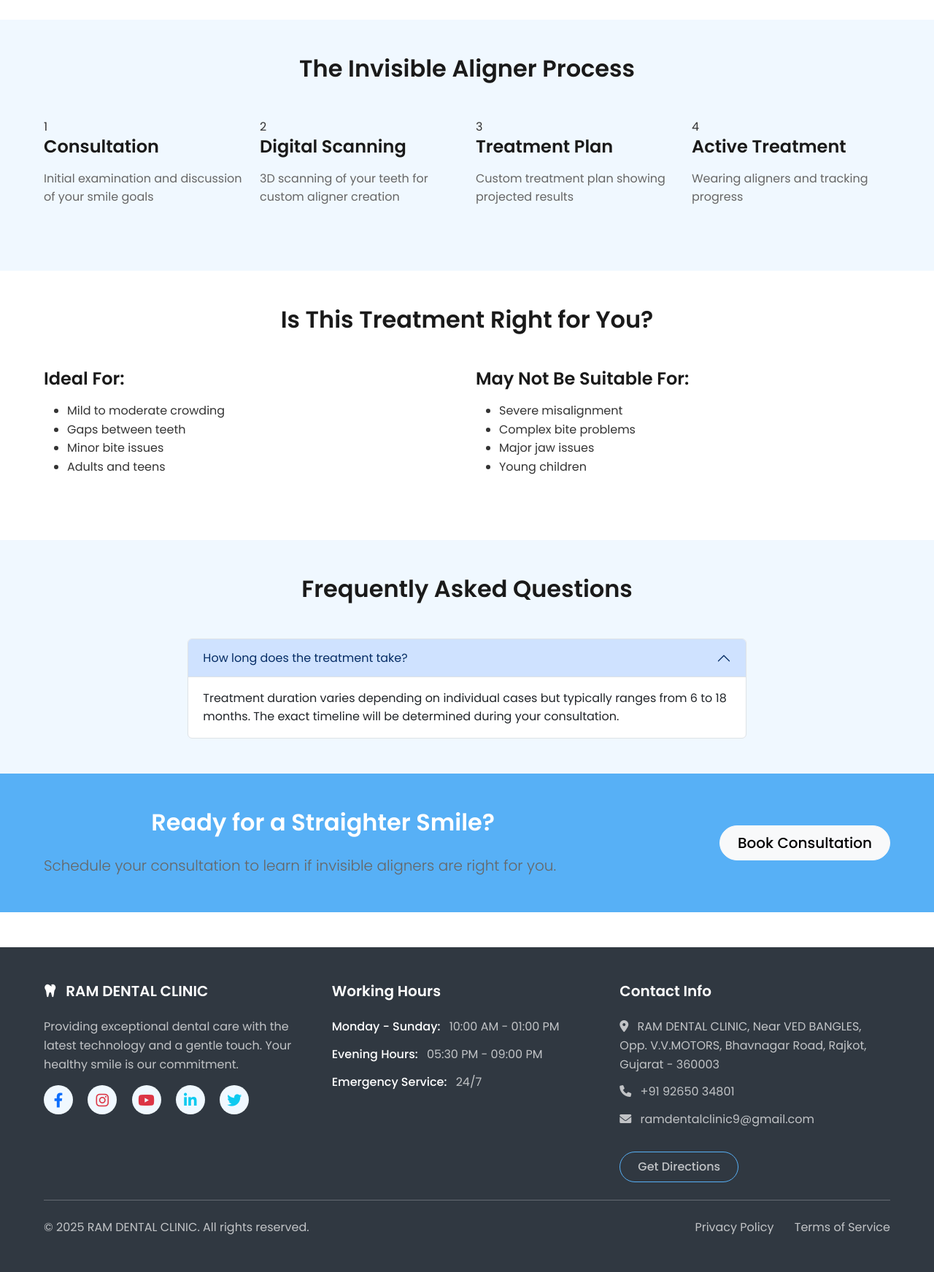
After one commit to phenilb55/RDCIC, a Flask app: page /services/invisible-aligners in a window 1280 px wide. The commit adds this page. Shown: the part 903-2646 px from the top of the page at 73% size. Run offline with Flask 3, Linux system fonts and the light colour scheme; some libraries are stand-ins or nearby versions.

Commit message:
Updated project with new files and changes

```diff
--- /dev/null
+++ b/Procfile.txt
@@ -0,0 +1 @@
+web: gunicorn functions.app.main:app
--- a/functions/app/main.py
+++ b/functions/app/main.py
@@ -101,8 +101,12 @@ def wisdom_tooth_extraction():
 
 @app.route('/services/root-canal-treatment')
 def root_canal_treatment():
-    return render_template('services/root_canal-treatment.html', active_page='services')
+    return render_template('services/root-canal-treatment.html', active_page='services')
 
 # ✅ Export for Render to use
 def handler(event, context):
     return app(event, context)
+
+# ✅ Run Flask locally (This is the missing part!)
+if __name__ == '__main__':
+    app.run(debug=True)
--- a/templates/services.html
+++ b/templates/services.html
@@ -378,7 +378,7 @@
                         <p>We work with most major dental insurance providers and will help you maximize your benefits. Our team is experienced in filing claims and can assist you in understanding your coverage.</p>
 
                         <h5>New Patient Special</h5>
-                        <p>New patients without insurance can take advantage of our special offer: Comprehensive exam, x-rays, and cleaning for $199.</p>
+                        <p>New patients without insurance can take advantage of our special offer: Comprehensive exam, x-rays, and cleaning for Rs. 700.</p>
 
                         <div class="alert alert-primary mt-4">
                             <i class="fas fa-info-circle me-2"></i> Please contact our office for specific information regarding your insurance coverage or to discuss payment options.
--- /dev/null
+++ b/templates/services/invisible_aligners.html
@@ -0,0 +1,151 @@
+{% extends 'base.html' %}
+
+{% block title %}Invisible Aligners - RAM DENTAL CLINIC{% endblock %}
+
+{% block content %}
+<!-- Page Header -->
+<section class="page-header">
+    <div class="container">
+        <div class="row">
+            <div class="col-md-12 text-center">
+                <h1>Invisible Aligners</h1>
+                <p class="lead">Straighten your teeth discreetly with clear aligners</p>
+            </div>
+        </div>
+    </div>
+</section>
+
+<!-- Treatment Overview -->
+<section class="treatment-overview py-5">
+    <div class="container">
+        <div class="row align-items-center">
+            <div class="col-lg-6 mb-4 mb-lg-0">
+                <img src="{{ url_for('static', filename='images/invisible-aligners.svg') }}" alt="Invisible Aligners" class="img-fluid">
+            </div>
+            <div class="col-lg-6">
+                <h2>Transform Your Smile Invisibly</h2>
+                <p>Invisible aligners are a modern orthodontic solution that straightens your teeth without traditional metal braces. These clear, removable aligners are custom-made to gradually shift your teeth into their proper position.</p>
+
+                <h3 class="mt-4">Benefits of Invisible Aligners</h3>
+                <ul class="benefits-list">
+                    <li>Nearly invisible appearance</li>
+                    <li>Removable for eating and cleaning</li>
+                    <li>Comfortable to wear</li>
+                    <li>No dietary restrictions</li>
+                    <li>Fewer dental visits required</li>
+                    <li>Predictable results</li>
+                </ul>
+            </div>
+        </div>
+    </div>
+</section>
+
+<!-- Treatment Process -->
+<section class="treatment-process py-5 bg-light">
+    <div class="container">
+        <h2 class="text-center mb-5">The Invisible Aligner Process</h2>
+        <div class="row">
+            <div class="col-md-3 mb-4">
+                <div class="process-step">
+                    <div class="step-number">1</div>
+                    <h4>Consultation</h4>
+                    <p>Initial examination and discussion of your smile goals</p>
+                </div>
+            </div>
+            <div class="col-md-3 mb-4">
+                <div class="process-step">
+                    <div class="step-number">2</div>
+                    <h4>Digital Scanning</h4>
+                    <p>3D scanning of your teeth for custom aligner creation</p>
+                </div>
+            </div>
+            <div class="col-md-3 mb-4">
+                <div class="process-step">
+                    <div class="step-number">3</div>
+                    <h4>Treatment Plan</h4>
+                    <p>Custom treatment plan showing projected results</p>
+                </div>
+            </div>
+            <div class="col-md-3 mb-4">
+                <div class="process-step">
+                    <div class="step-number">4</div>
+                    <h4>Active Treatment</h4>
+                    <p>Wearing aligners and tracking progress</p>
+                </div>
+            </div>
+        </div>
+    </div>
+</section>
+
+<!-- Ideal Candidates -->
+<section class="ideal-candidates py-5">
+    <div class="container">
+        <h2 class="text-center mb-5">Is This Treatment Right for You?</h2>
+        <div class="row">
+            <div class="col-lg-6 mb-4">
+                <div class="candidate-card">
+                    <h4>Ideal For:</h4>
+                    <ul>
+                        <li>Mild to moderate crowding</li>
+                        <li>Gaps between teeth</li>
+                        <li>Minor bite issues</li>
+                        <li>Adults and teens</li>
+                    </ul>
+                </div>
+            </div>
+            <div class="col-lg-6 mb-4">
+                <div class="candidate-card">
+                    <h4>May Not Be Suitable For:</h4>
+                    <ul>
+                        <li>Severe misalignment</li>
+                        <li>Complex bite problems</li>
+                        <li>Major jaw issues</li>
+                        <li>Young children</li>
+                    </ul>
+                </div>
+            </div>
+        </div>
+    </div>
+</section>
+
+<!-- FAQs -->
+<section class="faqs py-5 bg-light">
+    <div class="container">
+        <h2 class="text-center mb-5">Frequently Asked Questions</h2>
+        <div class="row">
+            <div class="col-lg-8 mx-auto">
+                <div class="accordion" id="alignerFAQ">
+                    <div class="accordion-item">
+                        <h2 class="accordion-header">
+                            <button class="accordion-button" type="button" data-bs-toggle="collapse" data-bs-target="#faq1">
+                                How long does the treatment take?
+                            </button>
+                        </h2>
+                        <div id="faq1" class="accordion-collapse collapse show" data-bs-parent="#alignerFAQ">
+                            <div class="accordion-body">
+                                Treatment duration varies depending on individual cases but typically ranges from 6 to 18 months. The exact timeline will be determined during your consultation.
+                            </div>
+                        </div>
+                    </div>
+                    <!-- Add more FAQ items as needed -->
+                </div>
+            </div>
+        </div>
+    </div>
+</section>
+
+<!-- Call to Action -->
+<section class="cta-section py-5 bg-primary text-white">
+    <div class="container">
+        <div class="row align-items-center">
+            <div class="col-lg-8 mb-4 mb-lg-0">
+                <h2>Ready for a Straighter Smile?</h2>
+                <p class="lead mb-0">Schedule your consultation to learn if invisible aligners are right for you.</p>
+            </div>
+            <div class="col-lg-4 text-lg-end">
+                <a href="{{ url_for('contact') }}#appointment-form" class="btn btn-light btn-lg">Book Consultation</a>
+            </div>
+        </div>
+    </div>
+</section>
+{% endblock %}
```
Also changed, not shown: templates/services/smile_makeover.html (added, +156 -0 lines), templates/services/root-canal-treatment.html (renamed from templates/services/root_canal_treatment.html).
